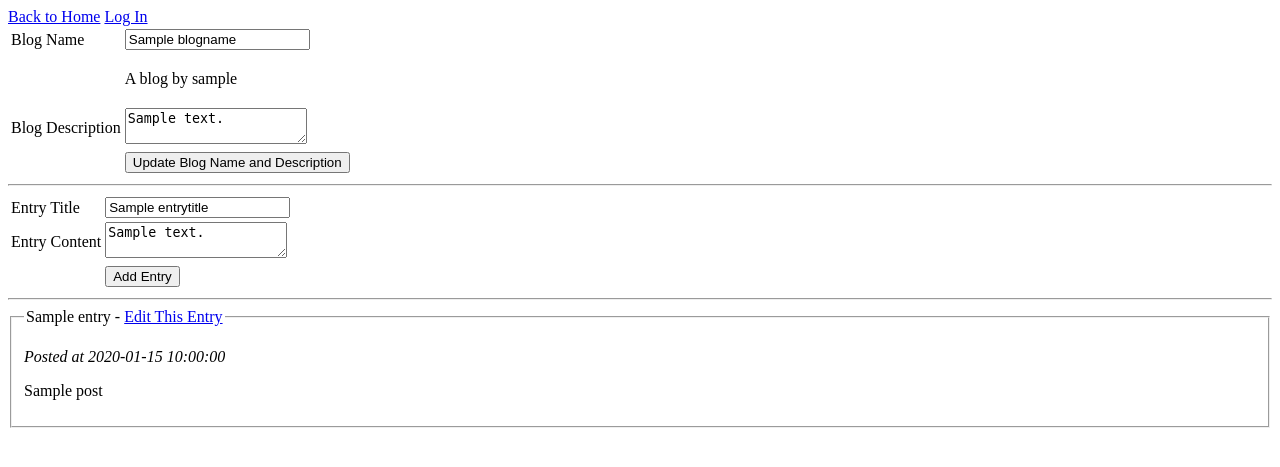
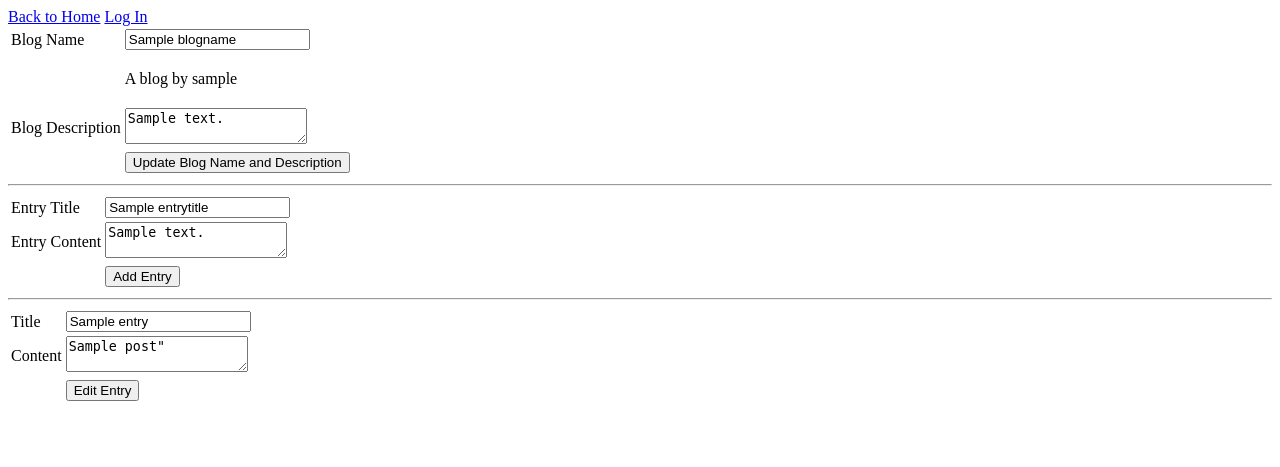
Before and after one commit to Ishq01/TeamRIID__dlup10_ichenadamczyk20_igupta10_rmui10, a Flask app: template app/templates/edit-blog.html in a window 1280 px wide. Shown: the top 467 px of the page. Run offline with Flask 2, Linux system fonts and the light colour scheme; the template is opened without the code that fills it: most values are stand-ins (such as "Sample title", 1, 10 or a date in 2020).

Commit message:
updated edit-blog.html, blog.html

```diff
--- a/app/templates/blog.html
+++ b/app/templates/blog.html
@@ -31,7 +31,7 @@ SENDS to / by GET
     <body>
         <a href="/home">Back to Home</a>
         {% if iscreator %}
-        <a href="/my-blog">Edit This Blog</a>
+        <a href="/edit-blog">Edit This Blog</a>
         {% endif %}
         {% include 'header.html' %}
         <h2>{{ blogname }}</h2>
--- a/app/templates/edit-blog.html
+++ b/app/templates/edit-blog.html
@@ -14,7 +14,7 @@ username        (String of username of creator)
 loggedin        (True if user is logged in, False otherwise. Should be True anyway)
 
 [if user submits edits to blog]
-SENDS to /my-blog by POST
+SENDS to /edit-blog by POST
 "blogname"        - Updated blog name
 "blogdescription" - Updated blog description
 
@@ -60,20 +60,21 @@ SENDS to / by GET
 
         <form action="/add-entry" method="POST">
             <table>
-                <tr><td>Entry Title</td><td><input name="title" value="{{ entrytitle }}" /></td></tr>
+                <tr><td>Entry Title</td><td><input type="text" name="title" value="{{ entrytitle }}" /></td></tr>
                 <tr><td>Entry Content</td><td><textarea name="content">{{ entrycontent }}</textarea></td></tr>
                 <tr><td></td><td><input name="addEntry" type="submit" value="Add Entry" /></td></tr>
             </table>
         </form>
 
-        <hr />
-
         {% for entry in entries %}
-            <fieldset>
-                <legend>{{ entry["title"] }} - <a href="/edit/{{ entry['id'] }}">Edit This Entry</a></legend>
-                <p><i>Posted at {{ entry["datetime"] }}</i></p>
-                <p>{{ entry["post"] }}</p>
-            </fieldset>
+            <hr />
+            <form action="/edit/{{ entry['id'] }}" method="POST">
+                <table>
+                    <tr><td>Title</td><td><input name="title" type="text" value="{{ entry['title'] }}" /></td></tr>
+                    <tr><td>Content</td><td><textarea name="content">{{ entry['post'] }}"</textarea></td></tr>
+                    <tr><td></td><td><input name="editEntry" type="submit" value="Edit Entry" /></td></tr>
+                </table>
+            </form>
         {% endfor %}
     </body>
 </html>
```
